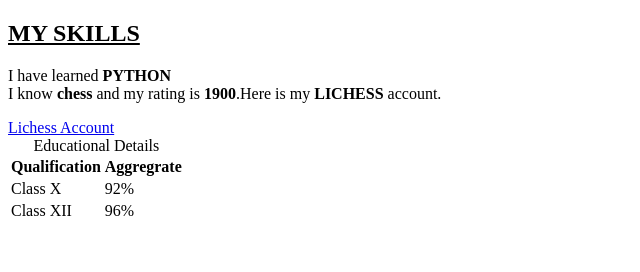
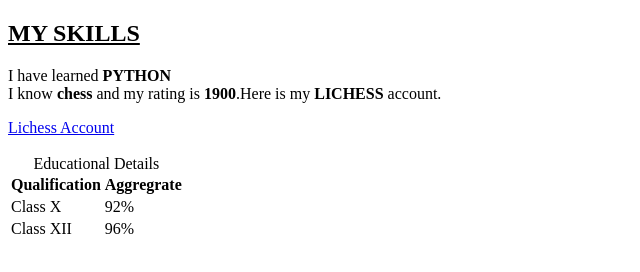
Before and after one commit to iiabhi/clocks-out, a plain HTML site: page Skills.html in a window 1280 px wide. Shown: the whole page, without its empty margins (0-640 px from the left). Drawn offline with Linux system fonts and the light colour scheme.

Commit message:
slight change

```diff
--- a/Skills.html
+++ b/Skills.html
@@ -8,7 +8,7 @@
 <body>
     <h2><u>MY SKILLS</u></h2>
     <p>I have learned <b>PYTHON</b><br> I know <b>chess</b> and my rating is <b>1900</b>.Here is my <b>LICHESS</b> account.</p>
-    <a href="https://lichess.org/@/abhishek_mate007" target="_main">Lichess Account</a>
+    <a href="https://lichess.org/@/abhishek_mate007" target="_main">Lichess Account</a><br><br>
     <table>
         <caption>Educational Details</caption>
         <tr>
```
